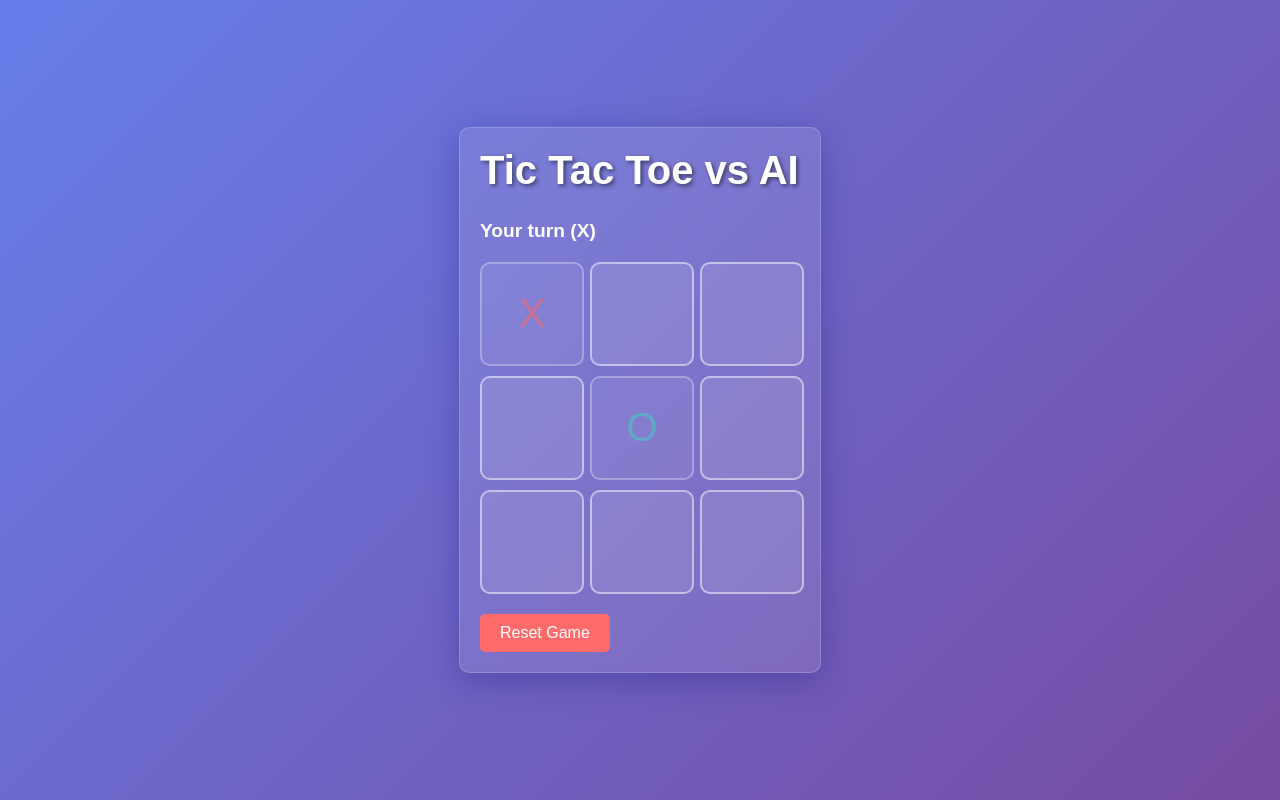
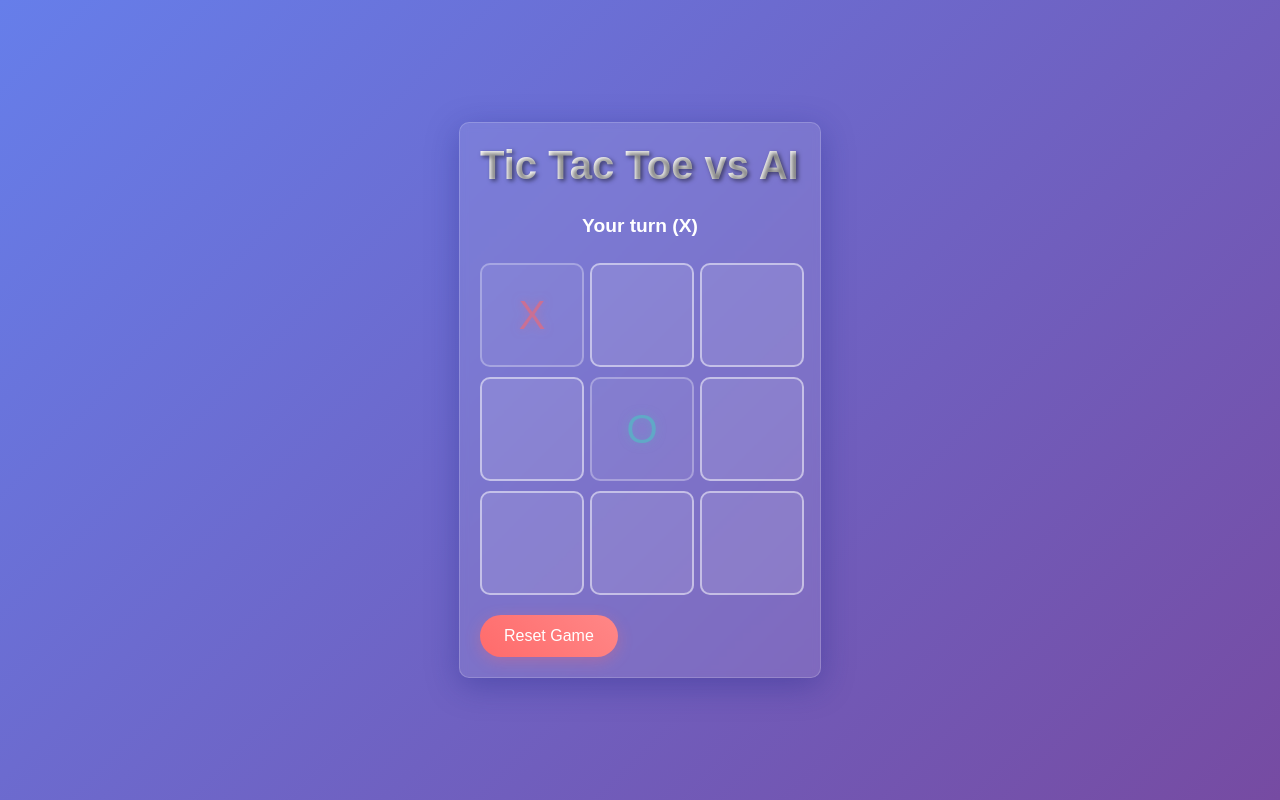
Before and after one commit to nazimbo/simple-tic-tac-toe, a plain HTML site: page index.html in a window 1280 px wide. Both pictures are taken after a click on the element 532 px from the left and 313 px from the top of the page. Drawn offline with Linux system fonts and the light colour scheme.

Commit message:
Enhance UI with hover effects, animations, and improved styling for game elements

```diff
--- a/index.html
+++ b/index.html
@@ -23,17 +23,28 @@
         box-shadow: 0 8px 32px 0 rgba(31, 38, 135, 0.37);
         backdrop-filter: blur(4px);
         border: 1px solid rgba(255, 255, 255, 0.18);
+        transform: translateY(0);
+        transition: transform 0.3s ease, box-shadow 0.3s ease;
+      }
+      .game-container:hover {
+        transform: translateY(-5px);
+        box-shadow: 0 12px 40px 0 rgba(31, 38, 135, 0.45);
       }
       h1 {
         margin-top: 0;
         font-size: 2.5em;
         text-shadow: 2px 2px 4px rgba(0, 0, 0, 0.5);
+        background: linear-gradient(45deg, #fff, #f0f0f0);
+        -webkit-background-clip: text;
+        -webkit-text-fill-color: transparent;
+        animation: titleGlow 2s ease-in-out infinite alternate;
       }
       .board {
         display: grid;
         grid-template-columns: repeat(3, 100px);
         grid-gap: 10px;
         margin: 20px 0;
+        perspective: 1000px;
       }
       .cell {
         width: 100px;
@@ -46,70 +57,118 @@
         justify-content: center;
         align-items: center;
         cursor: pointer;
-        transition: all 0.3s ease;
+        transition: all 0.3s cubic-bezier(0.4, 0, 0.2, 1);
+        transform-style: preserve-3d;
+        position: relative;
       }
-      .cell:hover {
+      .cell:hover:not(.disabled) {
         background: rgba(255, 255, 255, 0.2);
-        transform: scale(1.05);
+        transform: scale(1.05) rotateX(10deg) rotateY(10deg);
+        box-shadow: 0 5px 15px rgba(0, 0, 0, 0.3);
+      }
+      .cell.x, .cell.o {
+        animation: placeMark 0.4s cubic-bezier(0.4, 0, 0.2, 1);
       }
       .cell.x {
         color: #ff6b6b;
+        text-shadow: 0 0 10px rgba(255, 107, 107, 0.5);
       }
       .cell.o {
         color: #4ecdc4;
+        text-shadow: 0 0 10px rgba(78, 205, 196, 0.5);
       }
       .cell.winner {
         background: rgba(255, 255, 0, 0.3);
         border-color: yellow;
-        animation: pulse 1s infinite;
+        animation: winner 1.5s ease infinite;
       }
       .cell.disabled {
         cursor: not-allowed;
         opacity: 0.6;
+        transform: scale(1);
       }
       .cell.disabled:hover {
         background: rgba(255, 255, 255, 0.1);
         transform: none;
+        box-shadow: none;
       }
       #status {
         font-size: 1.2em;
         margin: 20px 0;
         font-weight: bold;
+        min-height: 1.5em;
+        text-align: center;
+        transition: all 0.3s ease;
       }
       #reset {
         font-size: 1em;
-        padding: 10px 20px;
+        padding: 12px 24px;
         cursor: pointer;
-        background: #ff6b6b;
+        background: linear-gradient(45deg, #ff6b6b, #ff8787);
         color: white;
         border: none;
-        border-radius: 5px;
+        border-radius: 25px;
         transition: all 0.3s ease;
+        box-shadow: 0 4px 15px rgba(255, 107, 107, 0.3);
+        position: relative;
+        overflow: hidden;
       }
       #reset:hover {
-        background: #ff8787;
         transform: translateY(-2px);
+        box-shadow: 0 6px 20px rgba(255, 107, 107, 0.4);
       }
-      @keyframes pop {
+      #reset:active {
+        transform: translateY(1px);
+      }
+      #reset::after {
+        content: '';
+        position: absolute;
+        top: -50%;
+        left: -50%;
+        width: 200%;
+        height: 200%;
+        background: rgba(255, 255, 255, 0.2);
+        transform: rotate(45deg);
+        transition: all 0.3s ease;
+        opacity: 0;
+      }
+      #reset:hover::after {
+        opacity: 1;
+        transform: rotate(45deg) translate(50%, 50%);
+      }
+      @keyframes titleGlow {
+        0% {
+          text-shadow: 2px 2px 4px rgba(0, 0, 0, 0.5);
+        }
+        100% {
+          text-shadow: 2px 2px 10px rgba(255, 255, 255, 0.5);
+        }
+      }
+      @keyframes placeMark {
+        0% {
+          transform: scale(0) rotate(-180deg);
+          opacity: 0;
+        }
+        50% {
+          transform: scale(1.2) rotate(0deg);
+        }
+        100% {
+          transform: scale(1) rotate(0deg);
+          opacity: 1;
+        }
+      }
+      @keyframes winner {
         0% {
           transform: scale(1);
+          box-shadow: 0 0 20px rgba(255, 255, 0, 0.3);
         }
         50% {
-          transform: scale(1.2);
+          transform: scale(1.05);
+          box-shadow: 0 0 30px rgba(255, 255, 0, 0.5);
         }
         100% {
           transform: scale(1);
-        }
-      }
-      @keyframes pulse {
-        0% {
-          transform: scale(1);
-        }
-        50% {
-          transform: scale(1.05);
-        }
-        100% {
-          transform: scale(1);
+          box-shadow: 0 0 20px rgba(255, 255, 0, 0.3);
         }
       }
     </style>
```
